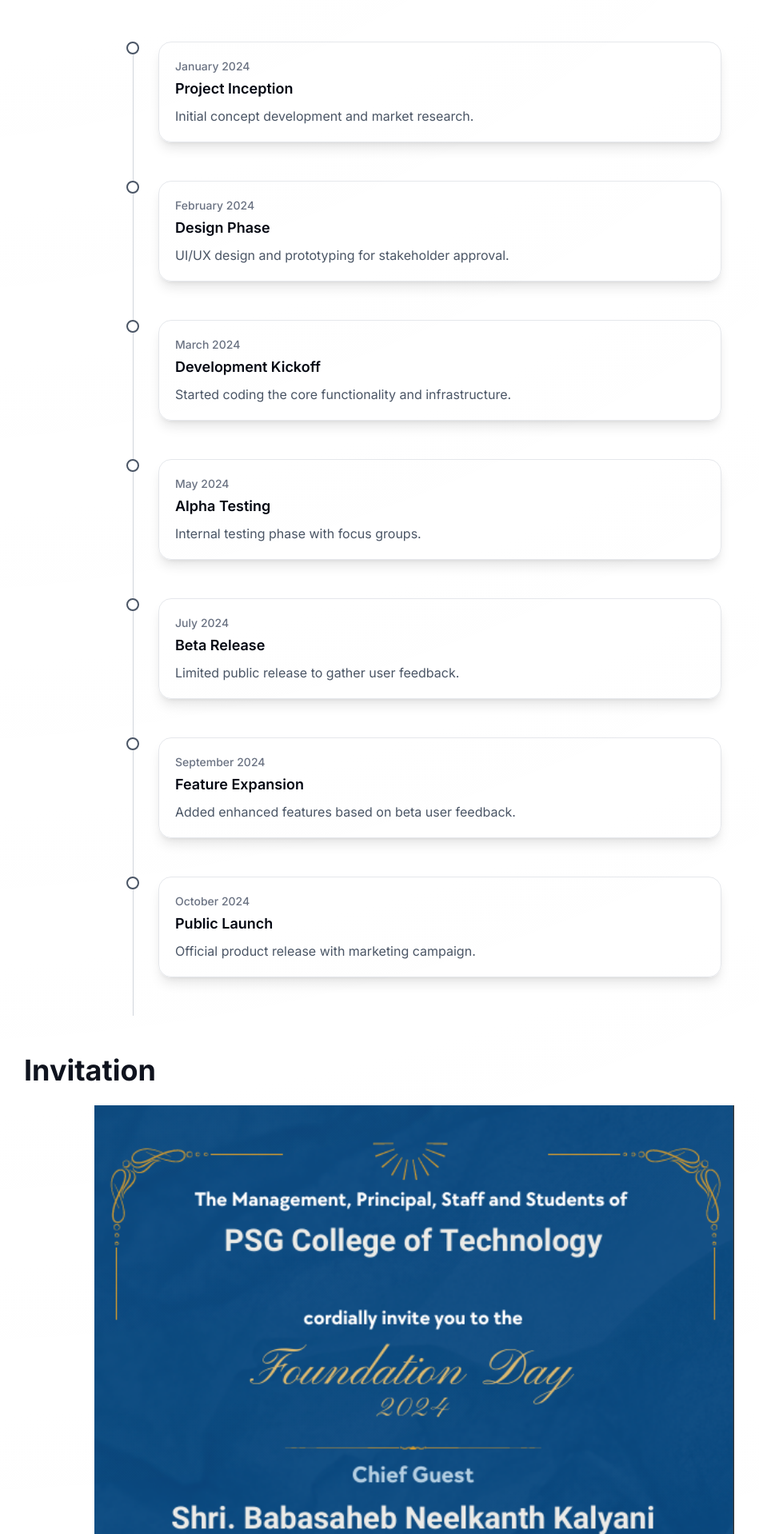
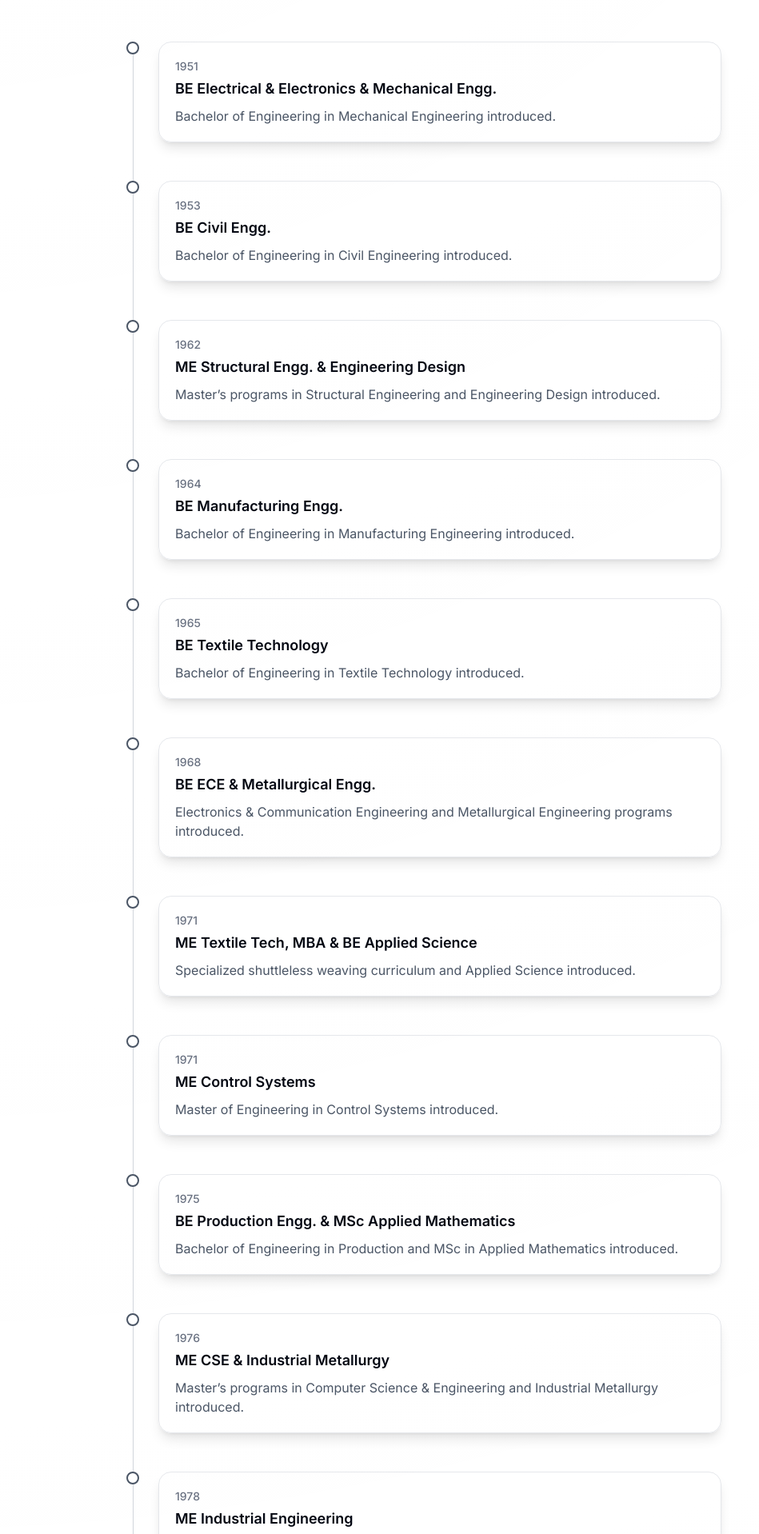
Before and after one commit to MohamedAklamaash/alumni-nomination-frontend, a React (Vite) app: page / in a window 1280 px wide. Shown: the part 1042-2960 px from the top of the page at 80% size, without its empty margins (122-1071 px from the left). Built offline with nearby package versions, Linux system fonts and the light colour scheme; no server answers.

Commit message:
updated milestones

```diff
--- a/src/components/MileStones.tsx
+++ b/src/components/MileStones.tsx
@@ -5,39 +5,124 @@
 
   const timelineData = [
     {
-      date: 'January 2024',
-      title: 'Project Inception',
-      description: 'Initial concept development and market research.'
+      date: '1951',
+      title: 'BE Electrical & Electronics & Mechanical Engg.',
+      description: 'Bachelor of Engineering in Mechanical Engineering introduced.'
     },
     {
-      date: 'February 2024',
-      title: 'Design Phase',
-      description: 'UI/UX design and prototyping for stakeholder approval.'
+      date: '1953',
+      title: 'BE Civil Engg.',
+      description: 'Bachelor of Engineering in Civil Engineering introduced.'
     },
     {
-      date: 'March 2024',
-      title: 'Development Kickoff',
-      description: 'Started coding the core functionality and infrastructure.'
+      date: '1962',
+      title: 'ME Structural Engg. & Engineering Design',
+      description: 'Master’s programs in Structural Engineering and Engineering Design introduced.'
     },
     {
-      date: 'May 2024',
-      title: 'Alpha Testing',
-      description: 'Internal testing phase with focus groups.'
+      date: '1964',
+      title: 'BE Manufacturing Engg.',
+      description: 'Bachelor of Engineering in Manufacturing Engineering introduced.'
     },
     {
-      date: 'July 2024',
-      title: 'Beta Release',
-      description: 'Limited public release to gather user feedback.'
+      date: '1965',
+      title: 'BE Textile Technology',
+      description: 'Bachelor of Engineering in Textile Technology introduced.'
     },
     {
-      date: 'September 2024',
-      title: 'Feature Expansion',
-      description: 'Added enhanced features based on beta user feedback.'
+      date: '1968',
+      title: 'BE ECE & Metallurgical Engg.',
+      description: 'Electronics & Communication Engineering and Metallurgical Engineering programs introduced.'
     },
     {
-      date: 'October 2024',
-      title: 'Public Launch',
-      description: 'Official product release with marketing campaign.'
+      date: '1971',
+      title: 'ME Textile Tech, MBA & BE Applied Science',
+      description: 'Specialized shuttleless weaving curriculum and Applied Science introduced.'
+    },
+    {
+      date: '1971',
+      title: 'ME Control Systems',
+      description: 'Master of Engineering in Control Systems introduced.'
+    },
+    {
+      date: '1975',
+      title: 'BE Production Engg. & MSc Applied Mathematics',
+      description: 'Bachelor of Engineering in Production and MSc in Applied Mathematics introduced.'
+    },
+    {
+      date: '1976',
+      title: 'ME CSE & Industrial Metallurgy',
+      description: 'Master’s programs in Computer Science & Engineering and Industrial Metallurgy introduced.'
+    },
+    {
+      date: '1978',
+      title: 'ME Industrial Engineering',
+      description: 'Bachelor of Engineering in Industrial Engineering introduced.'
+    },
+    {
+      date: '1983',
+      title: 'MCA, MSc Applied Maths, MSc (2Y) EEE',
+      description: 'Master of Computer Applications and Electrical & Electronics Engineering introduced.'
+    },
+    {
+      date: '1985',
+      title: 'BSc Computer Systems & Design',
+      description: 'Bachelor of Science in Computer Systems & Design introduced.'
+    },
+    {
+      date: '1987',
+      title: 'BE Computer Science & Engg.',
+      description: 'Bachelor of Engineering in Computer Science introduced.'
+    },
+    {
+      date: '1997',
+      title: 'Msc. Software Systems',
+      description: 'Bachelor of Engineering in Software Systems introduced.'
+    },
+    {
+      date: '1998',
+      title: 'ME Power Electronics & Drives',
+      description: 'Bachelor of Engineering in Power Electronics introduced.'
+    },
+    {
+      date: '1999',
+      title: 'BE Information Technology & Automobile Engg.',
+      description: 'Biomedical and Automobile Engineering introduced.'
+    },
+    {
+      date: '2000',
+      title: 'BE Biotechnology & ME VLSI Design',
+      description: 'Programs in Biotechnology and VLSI Design introduced.'
+    },
+    {
+      date: '2002',
+      title: 'BE(SW) Production Engg.',
+      description: 'Information Technology in Production Engineering introduced.'
+    },
+    {
+      date: '2006',
+      title: 'BE Biomedical Engg, BE Fashion Technology & ME Biotechnology',
+      description: 'Accredited Biomedical Engineering and Nanoscience introduced.'
+    },
+    {
+      date: '2007',
+      title: 'BE ICE & Msc. TCS',
+      description: 'Instrumentation & Control Engineering and Master in CSE introduced.'
+    },
+    {
+      date: '2009',
+      title: 'ME Automotive Engg. & ME Embedded & Real Time Systems',
+      description: 'Programs in Automotive and Embedded & Real-Time Systems introduced.'
+    },
+    {
+      date: '2011',
+      title: 'BE Robotics & Automation Engg.',
+      description: 'Bachelor of Engineering in Robotics & Automation introduced.'
+    },
+    {
+      date: '2023',
+      title: 'BE CSE (AI & ML)',
+      description: 'Artificial Intelligence & Machine Learning specialization in Computer Science introduced.'
     }
   ];
 
```
